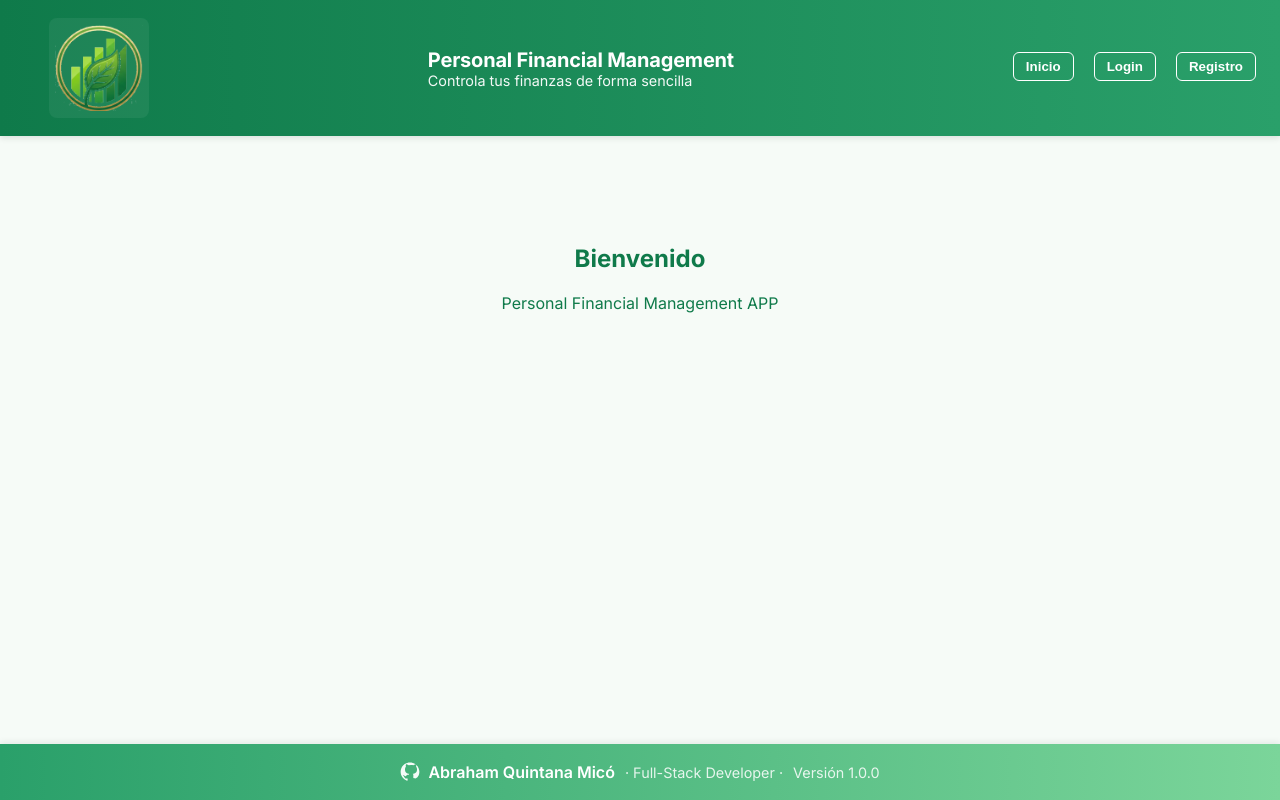
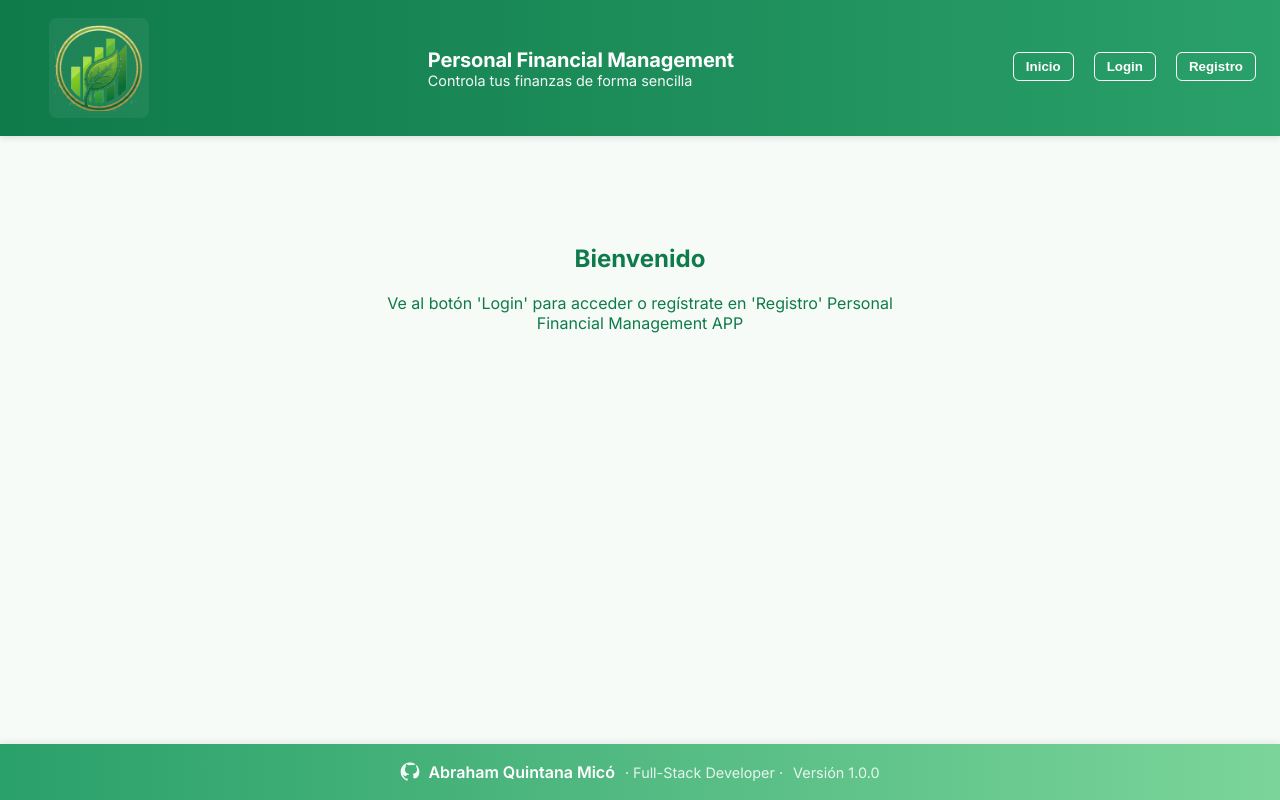
Before and after one commit to AbrahamQM/personal-finance-manager, a React (Create React App) app in the folder PFA-Frontend/personal-finance-manager-client/: page / in a window 1280 px wide. Built offline with nearby package versions, Linux system fonts and the light colour scheme.

Commit message:
Extends main text

```diff
--- a/PFA-Frontend/personal-finance-manager-client/src/components/Home.js
+++ b/PFA-Frontend/personal-finance-manager-client/src/components/Home.js
@@ -13,7 +13,7 @@ const Home = () => {
         <UserNav />
       )}
       <h2>Bienvenido</h2>
-      <p>{isAuthenticated ? user?.email : ""} Personal Financial Management APP</p>
+      <p>{isAuthenticated ? user?.email : "Ve al botón 'Login' para acceder o regístrate en 'Registro'"} Personal Financial Management APP</p>
     </div>
   );
 };
```
